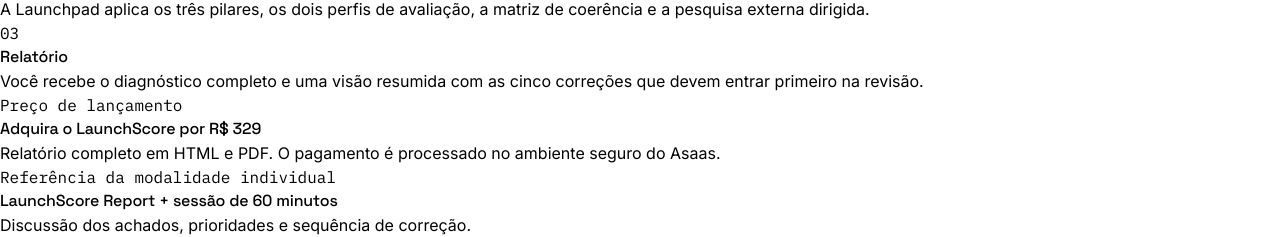
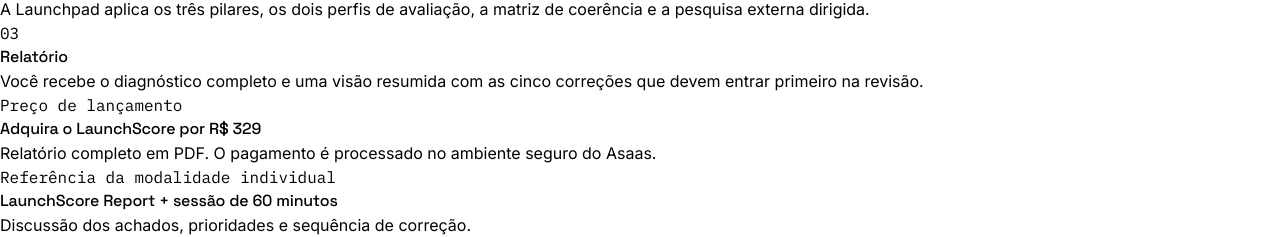
Before and after one commit to jrlmartini/Launchpad-Landingpage, a React (Vite) app in the folder client/: page /projetos/launchscore in a window 1280 px wide. Shown: the part 3178-3415 px from the top of the page. Built offline with nearby package versions, Linux system fonts and the light colour scheme.

Commit message:
fix: restringir entrega pública ao PDF

```diff
--- a/client/src/lib/launchscore.ts
+++ b/client/src/lib/launchscore.ts
@@ -5,7 +5,7 @@
  * Asaas em 30/08/2026. Não reutilizar estes links em outras ofertas.
  */
 export const LAUNCHSCORE = {
-  VERSAO: "launchscore-report-v0.9-site-v10",
+  VERSAO: "launchscore-report-v0.9-site-v11",
   nome: "LaunchScore",
   preco: 329,
   moeda: "BRL",
--- a/client/src/pages/launchscore.tsx
+++ b/client/src/pages/launchscore.tsx
@@ -348,7 +348,7 @@ export default function LaunchScore() {
               <div className="mx-auto mb-12 max-w-3xl text-center">
                 <p className="font-mono text-xs uppercase tracking-[0.16em] text-cta">Preço de lançamento</p>
                 <h2 className="mt-3 font-display text-3xl font-bold text-text lg:text-4xl">Adquira o LaunchScore por R$ 329</h2>
-                <p className="mt-5 text-lg leading-relaxed text-text-muted">Relatório completo em HTML e PDF. O pagamento é processado no ambiente seguro do Asaas.</p>
+                <p className="mt-5 text-lg leading-relaxed text-text-muted">Relatório completo em PDF. O pagamento é processado no ambiente seguro do Asaas.</p>
               </div>
 
               <div className="mx-auto mb-6 grid max-w-4xl gap-4 rounded-3xl border border-cta/25 bg-cta/[0.05] p-6 sm:grid-cols-[1fr_auto] sm:items-center lg:p-7">
```
